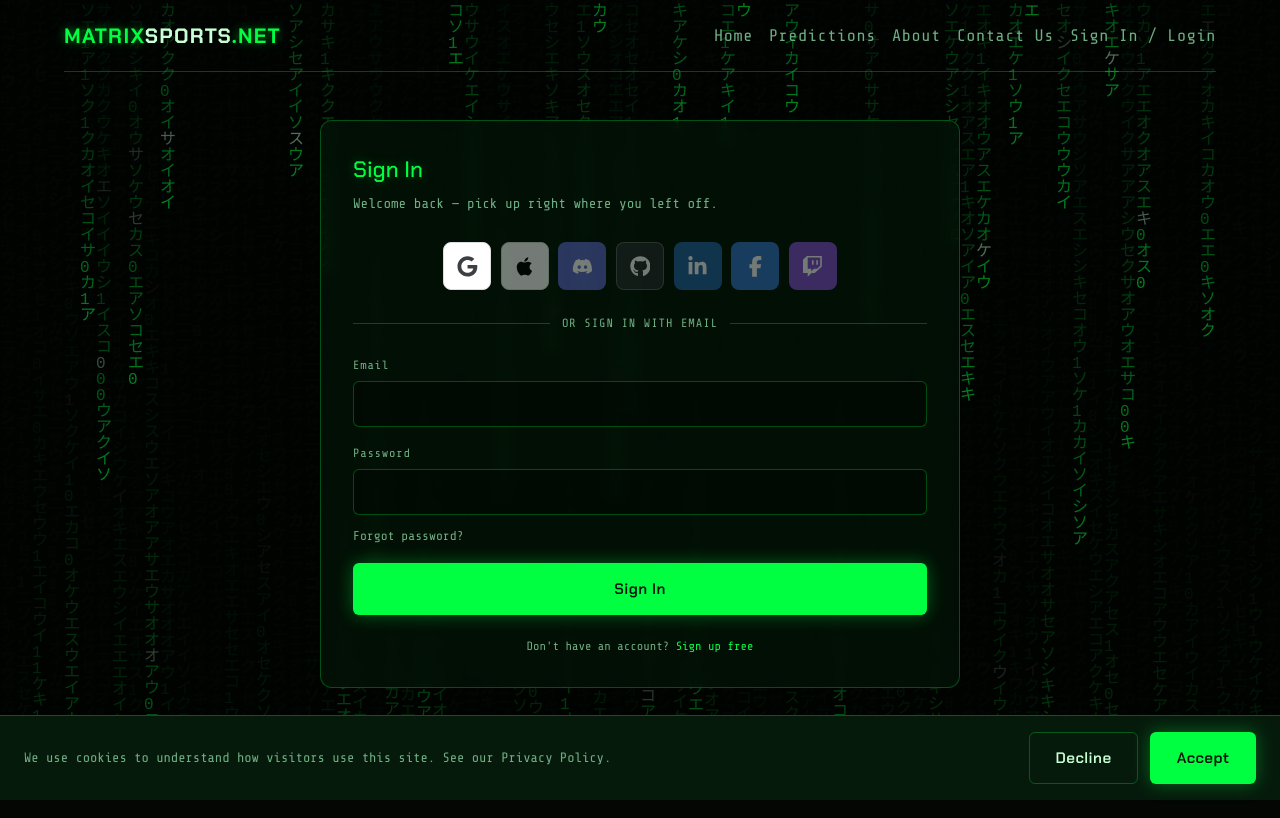
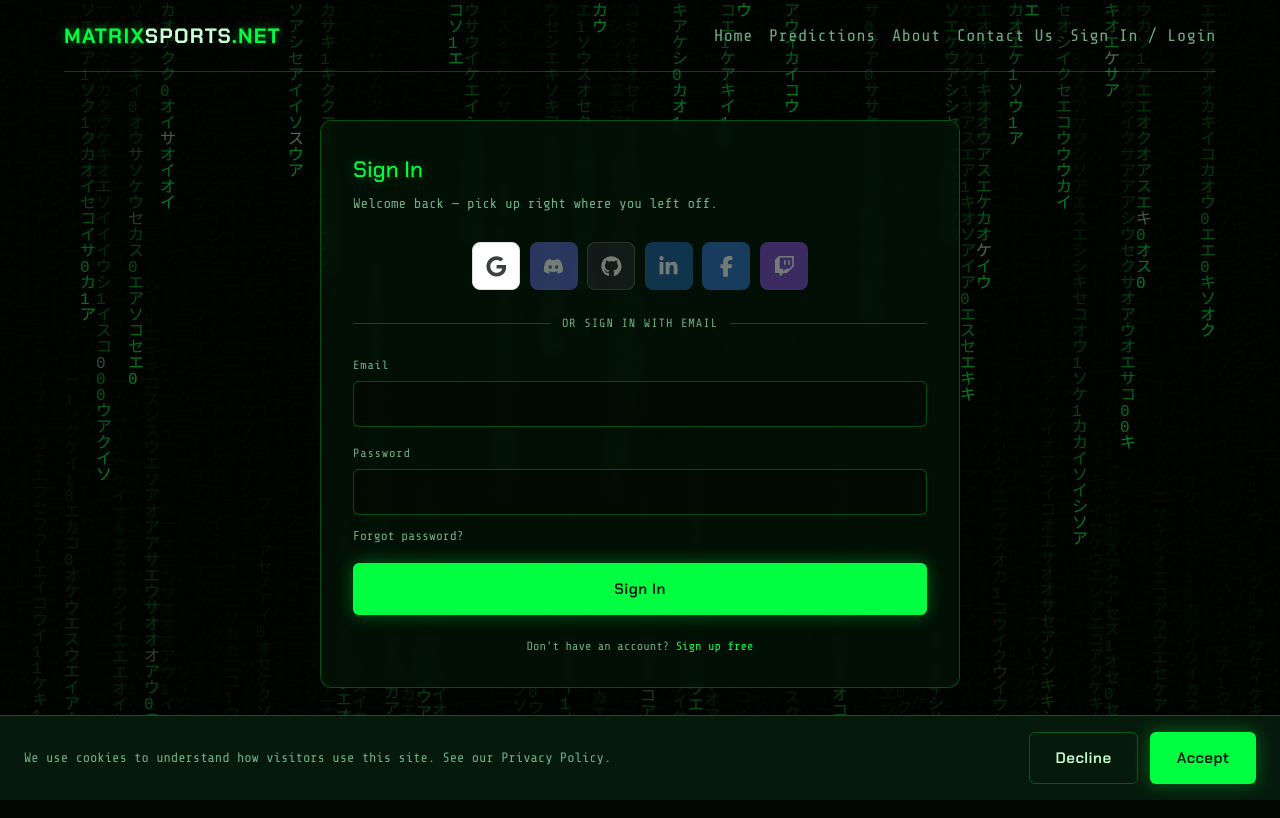
Before and after one commit to ltorres321/MatrixSportsWeb, a Next.js app in the folder web/: page /login in a window 1280 px wide. Built offline with nearby package versions, Linux system fonts and the light colour scheme; no server answers.

Commit message:
Remove Apple from sign-in options
Apple Developer Program membership ($99/yr) isn't worth it right now
for a provider that was already disabled/unconfigured.

Co-Authored-By: Claude Sonnet 5 <noreply@anthropic.com>

```diff
--- a/web/src/components/SocialSignInButtons.tsx
+++ b/web/src/components/SocialSignInButtons.tsx
@@ -4,7 +4,6 @@ import type { CSSProperties } from "react";
 import type { IconType } from "react-icons";
 import {
   FaGoogle,
-  FaApple,
   FaDiscord,
   FaGithub,
   FaLinkedinIn,
@@ -17,7 +16,6 @@ import { createClient } from "@/lib/supabase/client";
 // (LinkedIn deprecated the old OAuth API Supabase used to target).
 type Provider =
   | "google"
-  | "apple"
   | "discord"
   | "github"
   | "linkedin_oidc"
@@ -42,13 +40,6 @@ const PROVIDERS: ProviderConfig[] = [
     Icon: FaGoogle,
     enabled: true,
     style: { background: "#fff", color: "#3c4043", border: "1px solid #dadce0" },
-  },
-  {
-    provider: "apple",
-    label: "Continue with Apple",
-    Icon: FaApple,
-    enabled: false,
-    style: { background: "#fff", color: "#000", border: "1px solid #dadce0" },
   },
   {
     provider: "discord",
```
